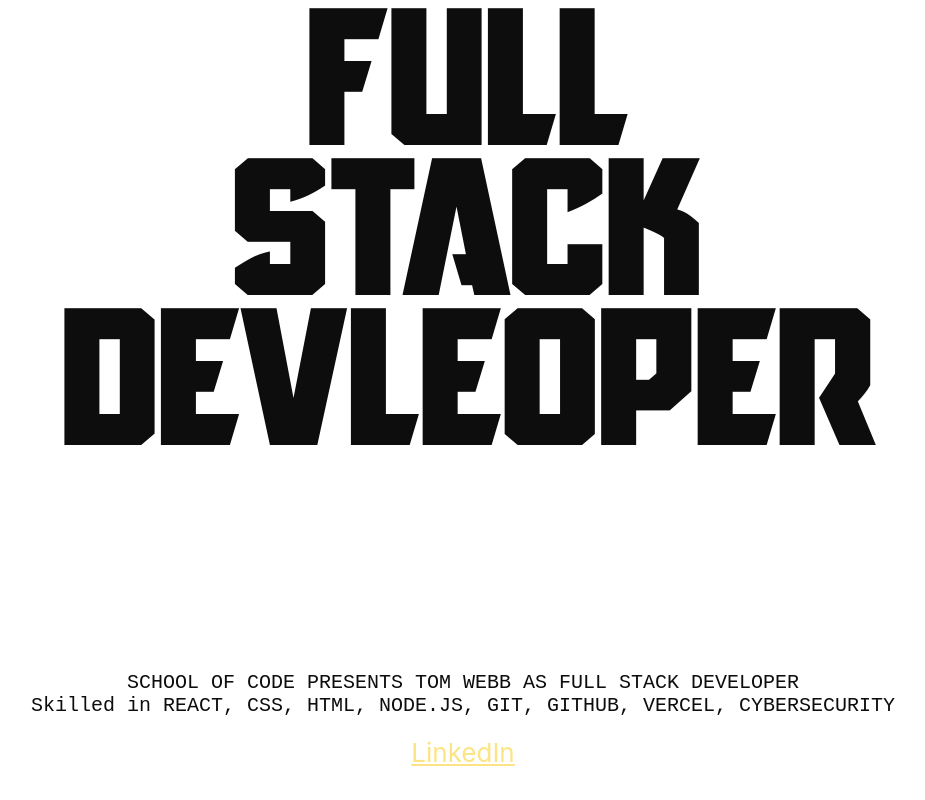
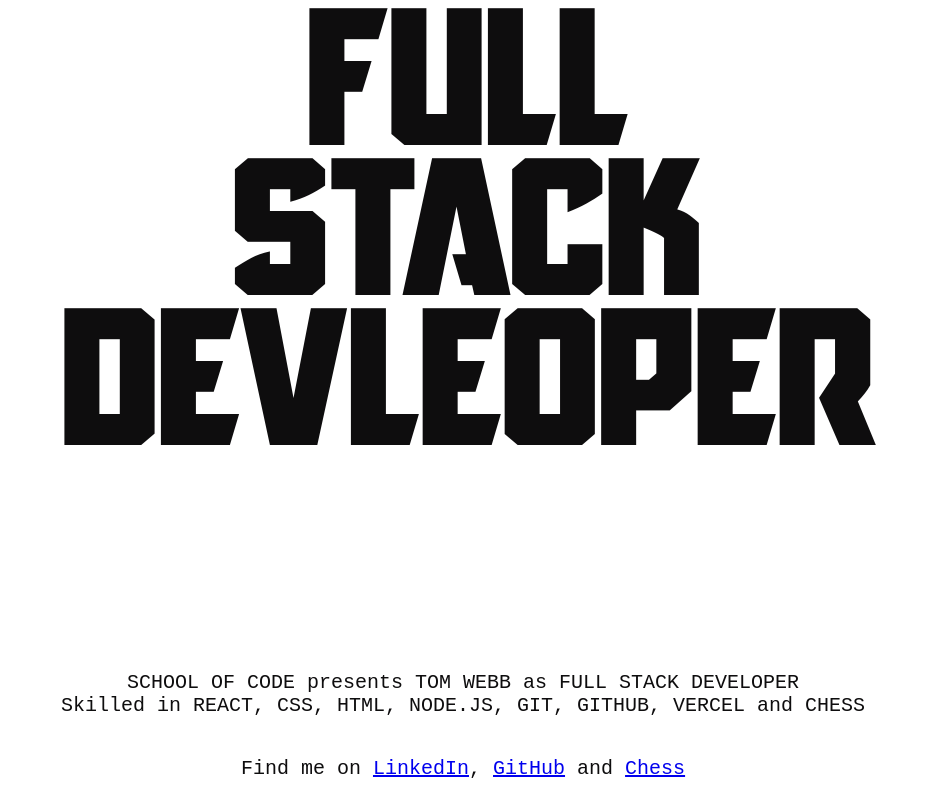
Before and after one commit to tomwebb2022/webbsite, a React (Create React App) app in the folder webbsite/: page / in a window 1280 px wide. Shown: the part 1569-2369 px from the top of the page, without its empty margins (177-1102 px from the left). Before the commit the page ends 2337 px from the top, so only its background shows below. Built offline with nearby package versions, Linux system fonts and the light colour scheme.

Commit message:
launch site

```diff
--- a/webbsite/src/App.js
+++ b/webbsite/src/App.js
@@ -1,10 +1,11 @@
 import React from "react";
 import "./App.css";
 import Slogan from "./Slogan/slogan";
-import b2k from "./images/b2k.jpg";
+import b2c from "./images/b2c.png";
 import Title from "./Title/title";
 import Name from "./Name/name";
 import Credits from "./Credits/credits.js";
+import Contact from "./Contact/contact.js";
 // adding a comment to commit
 //testing again
 function App() {
@@ -12,18 +13,11 @@ function App() {
     <div className="App">
       <header className="App-header">
         <Slogan />
-        <img src={b2k} className="App-logo" alt="logo" />
+        <img src={b2c} className="App-logo" alt="logo" />
         <Name />
         <Title />
         <Credits />
-        <a
-          className="App-link"
-          href="https://www.linkedin.com/in/tomwebb10/"
-          target="_blank"
-          rel="noopener noreferrer"
-        >
-          LinkedIn
-        </a>
+        <Contact />
       </header>
     </div>
   );
--- /dev/null
+++ b/webbsite/src/Contact/contact.css
@@ -0,0 +1,4 @@
+.Contact {
+    font-family: Courier New, Courier, monospace;
+    font-size: 20px;
+}
--- /dev/null
+++ b/webbsite/src/Contact/contact.js
@@ -0,0 +1,17 @@
+import "./contact.css";
+const Contact = () => {
+  return (
+    <div className="Contact-container">
+      <div className="Contact">
+        <p className="Contact">
+          Find me on{" "}
+          <a href="https://www.linkedin.com/in/tomwebb10/">LinkedIn</a>,{" "}
+          <a href="https://github.com/tomwebb2022">GitHub</a> and{" "}
+          <a href="https://lichess.org/tsz0TSmc">Chess</a>
+        </p>
+      </div>
+    </div>
+  );
+};
+
+export default Contact;
--- a/webbsite/src/Credits/credits.js
+++ b/webbsite/src/Credits/credits.js
@@ -6,10 +6,9 @@ const Credits = () => {
     <div className="Credits-container">
       <div className="Credits">
         <p className="Credits">
-          SCHOOL OF CODE PRESENTS TOM WEBB AS FULL STACK DEVELOPER
+          SCHOOL OF CODE presents TOM WEBB as FULL STACK DEVELOPER
           <br></br>
-          Skilled in REACT, CSS, HTML, NODE.JS, GIT, GITHUB, VERCEL,
-          CYBERSECURITY
+          Skilled in REACT, CSS, HTML, NODE.JS, GIT, GITHUB, VERCEL and CHESS
         </p>
       </div>
     </div>
```
Also changed, not shown: webbsite/src/images/b2c.png (added).
